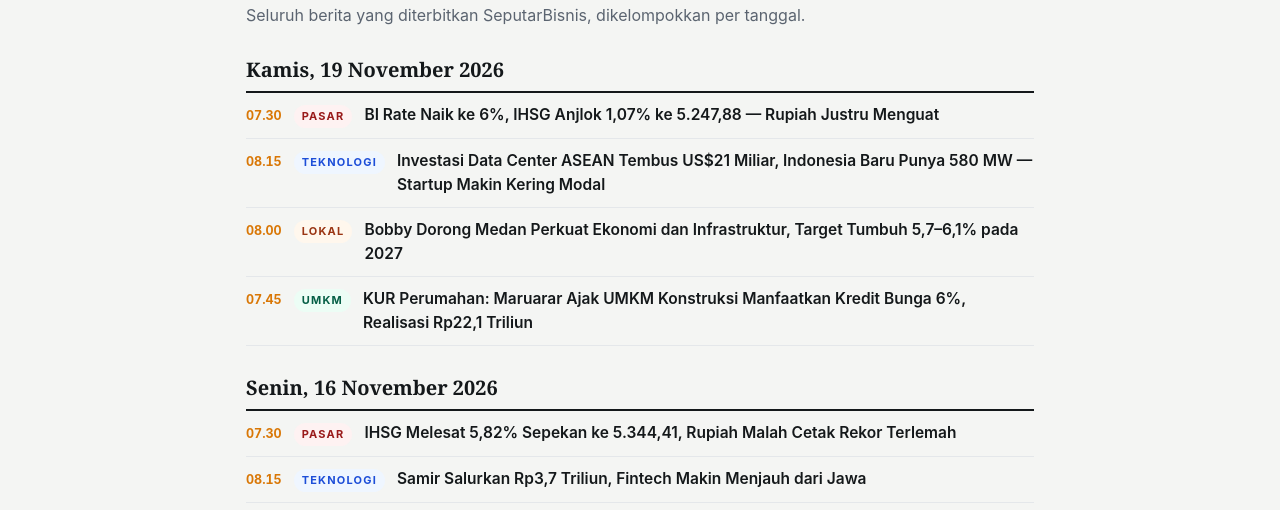
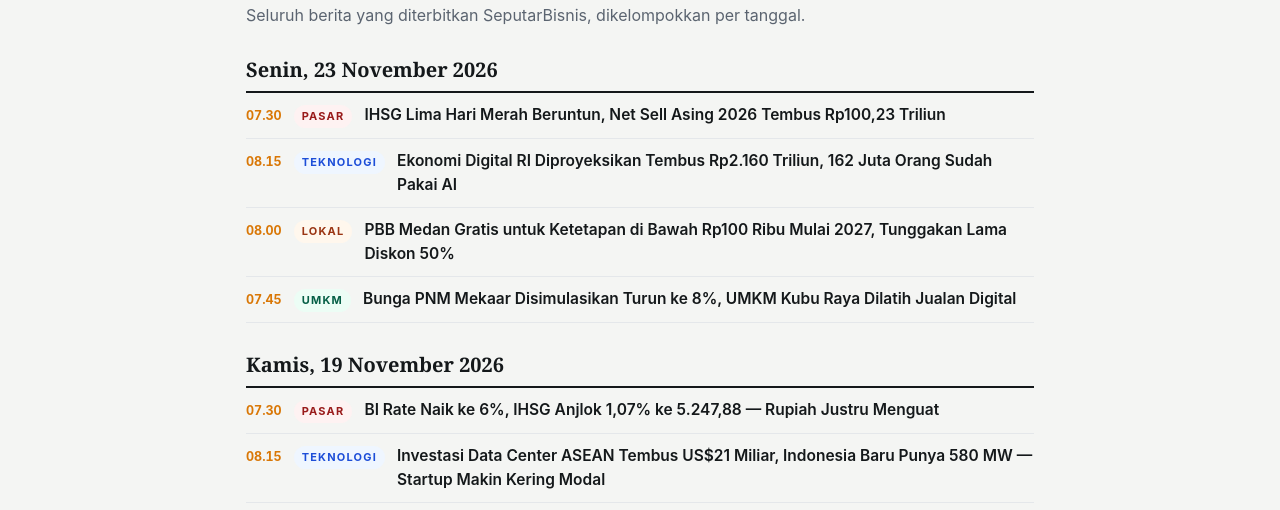
Before and after one commit to FinOwi/seputarbisnis, a plain HTML site: page indeks.html in a window 1280 px wide. Shown: the part 287-797 px from the top of the page. Drawn offline with Linux system fonts and the light colour scheme.

Commit message:
Edisi Senin 23 November 2026: IHSG 5 hari merah & net sell asing Rp100,23 T, PNM Mekaar 8%, PBB Medan gratis, ekonomi digital Rp2.160 T

```diff
--- a/indeks.html
+++ b/indeks.html
@@ -25,6 +25,14 @@
   <span class="kicker">Arsip</span>
   <h1 style="font-family:var(--serif);font-size:30px;margin:8px 0 6px">Indeks Berita</h1>
   <p style="color:var(--muted)">Seluruh berita yang diterbitkan SeputarBisnis, dikelompokkan per tanggal.</p>
+
+  <div class="indeks-day">
+    <h2>Senin, 23 November 2026</h2>
+    <a href="pasar/ihsg-lima-hari-merah-net-sell-asing-tembus-rp100-triliun-23-november-2026.html"><time>07.30</time><span class="chip pasar">Pasar</span><span class="t">IHSG Lima Hari Merah Beruntun, Net Sell Asing 2026 Tembus Rp100,23 Triliun</span></a>
+    <a href="teknologi/ekonomi-digital-ri-rp2160-triliun-162-juta-pengguna-ai-23-november-2026.html"><time>08.15</time><span class="chip tekno">Teknologi</span><span class="t">Ekonomi Digital RI Diproyeksikan Tembus Rp2.160 Triliun, 162 Juta Orang Sudah Pakai AI</span></a>
+    <a href="lokal/pbb-medan-gratis-di-bawah-rp100-ribu-mulai-2027-23-november-2026.html"><time>08.00</time><span class="chip lokal">Lokal</span><span class="t">PBB Medan Gratis untuk Ketetapan di Bawah Rp100 Ribu Mulai 2027, Tunggakan Lama Diskon 50%</span></a>
+    <a href="umkm/pnm-mekaar-disimulasi-8-persen-umkm-kubu-raya-digital-23-november-2026.html"><time>07.45</time><span class="chip">UMKM</span><span class="t">Bunga PNM Mekaar Disimulasikan Turun ke 8%, UMKM Kubu Raya Dilatih Jualan Digital</span></a>
+  </div>
 
   <div class="indeks-day">
     <h2>Kamis, 19 November 2026</h2>
```
